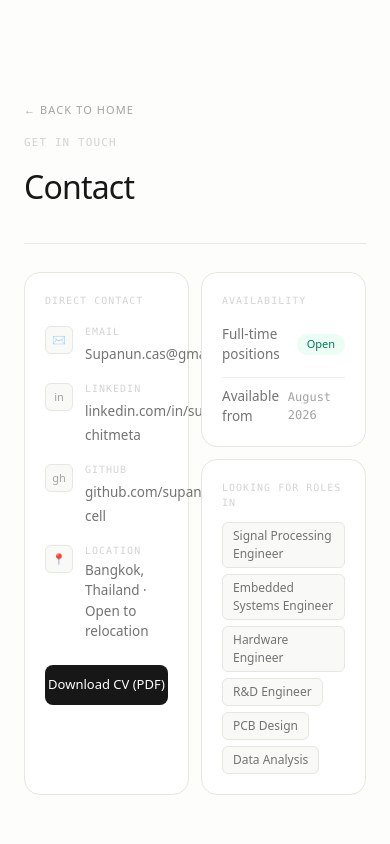
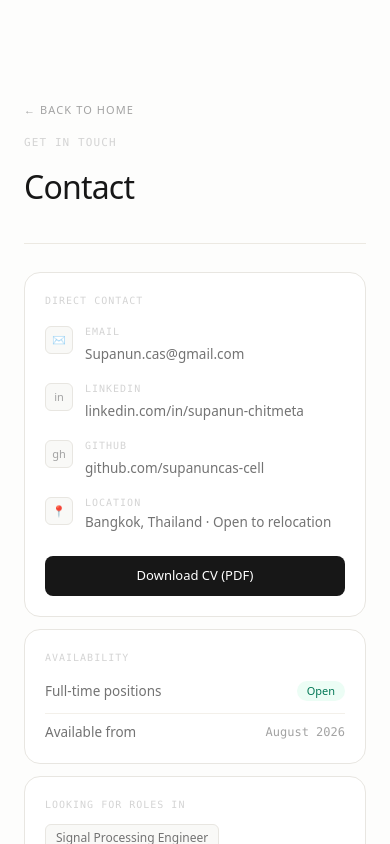
Before and after one commit to supanuncas-cell/Portfolio-Supanun, a React (Vite) app: page /contact in a window 390 px wide. Shown: the top 844 px of the page. Built offline with nearby package versions, Linux system fonts and the light colour scheme.

Commit message:
fix responsive grid for mobile

```diff
--- a/src/pages/Contact.jsx
+++ b/src/pages/Contact.jsx
@@ -61,7 +61,7 @@ export default function Contact() {
         </h1>
       </div>
 
-      <div className="grid grid-cols-2 gap-3">
+      <div className="grid grid-cols-1 sm:grid-cols-2 gap-3">
         {/* ── Left: Contact info ── */}
         <div className="bg-white border border-[#e8e6e1] rounded-2xl p-5 flex flex-col gap-4">
           <p className="font-mono text-[10px] text-neutral-300 uppercase tracking-widest">
```
